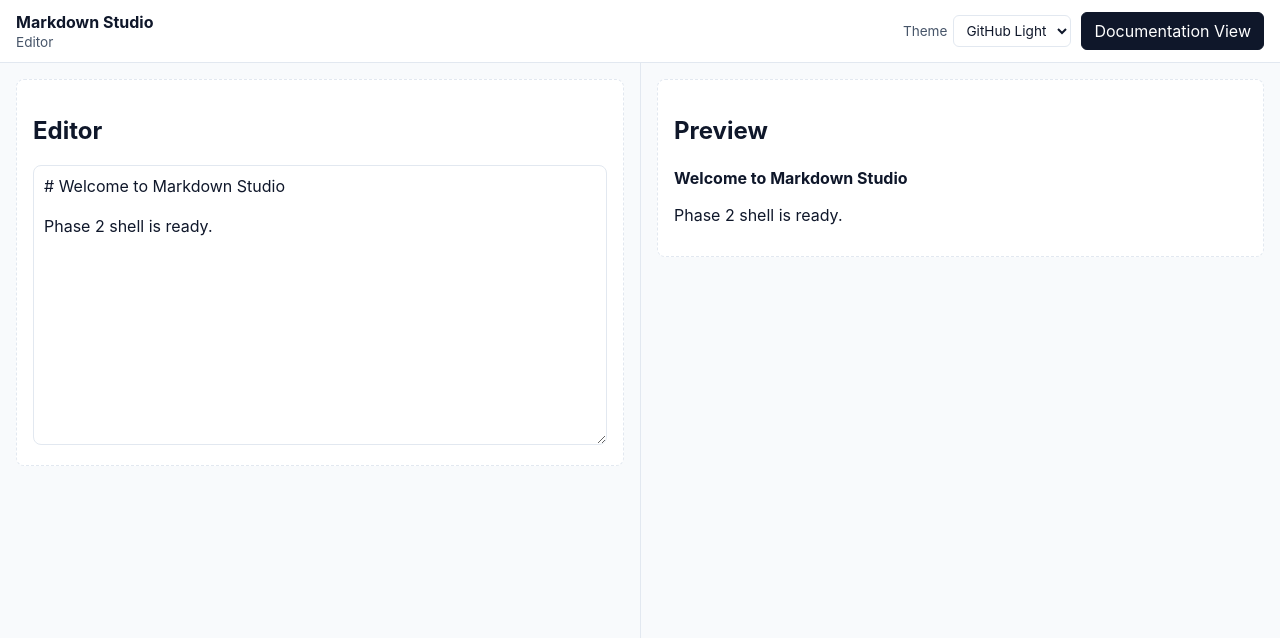
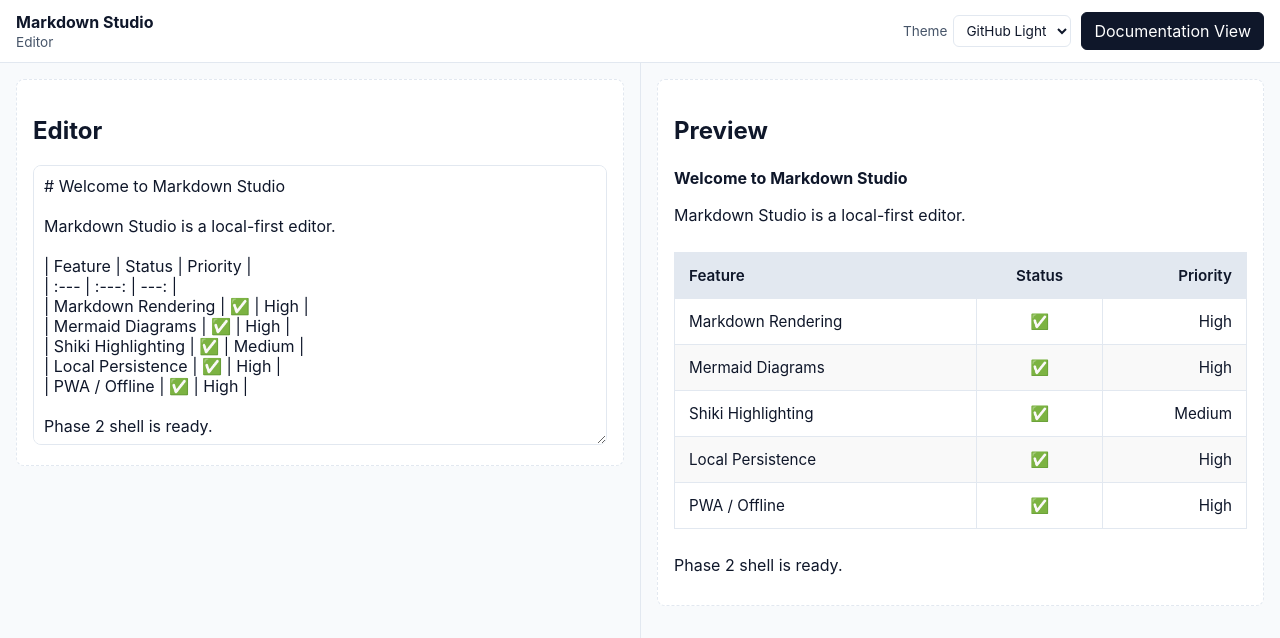
Before and after one commit to Priyanshu-git/MDStudio, a React (Vite) app: page /editor in a window 1280 px wide. Shown: the top 638 px of the page. Built offline with nearby package versions, Linux system fonts and the light colour scheme.

Commit message:
style: improve table UI in markdown preview

```diff
--- a/src/index.css
+++ b/src/index.css
@@ -183,9 +183,32 @@ select {
 .markdown-doc ul,
 .markdown-doc ol,
 .markdown-doc pre,
-.markdown-doc table,
 .markdown-doc blockquote {
   margin: 0.7em 0;
+}
+
+.markdown-doc table {
+  margin: 1.5em 0;
+  border-collapse: collapse;
+  width: 100%;
+  border: 1px solid var(--border);
+  font-size: 0.95rem;
+}
+
+.markdown-doc th,
+.markdown-doc td {
+  padding: 10px 14px;
+  border: 1px solid var(--border);
+}
+
+.markdown-doc th {
+  background: var(--soft);
+  font-weight: 600;
+  text-align: left;
+}
+
+.markdown-doc tr:nth-child(even) {
+  background: rgba(128, 128, 128, 0.05);
 }
 
 .markdown-doc pre {
--- a/src/state/useAppStore.ts
+++ b/src/state/useAppStore.ts
@@ -33,7 +33,19 @@ export const useAppStore = create<AppState>((set, get) => ({
   theme: 'github-light',
   mobileTab: 'edit',
   editorMode: 'edit',
-  draftMarkdown: '# Welcome to Markdown Studio\n\nPhase 2 shell is ready.',
+  draftMarkdown: `# Welcome to Markdown Studio
+
+Markdown Studio is a local-first editor.
+
+| Feature | Status | Priority |
+| :--- | :---: | ---: |
+| Markdown Rendering | ✅ | High |
+| Mermaid Diagrams | ✅ | High |
+| Shiki Highlighting | ✅ | Medium |
+| Local Persistence | ✅ | High |
+| PWA / Offline | ✅ | High |
+
+Phase 2 shell is ready.`,
   setActiveDocId: (docId) => {
     set({ activeDocId: docId })
     if (docId) {
```
Also changed, not shown: 1 other file (tests, documents, lock files or other folders).
